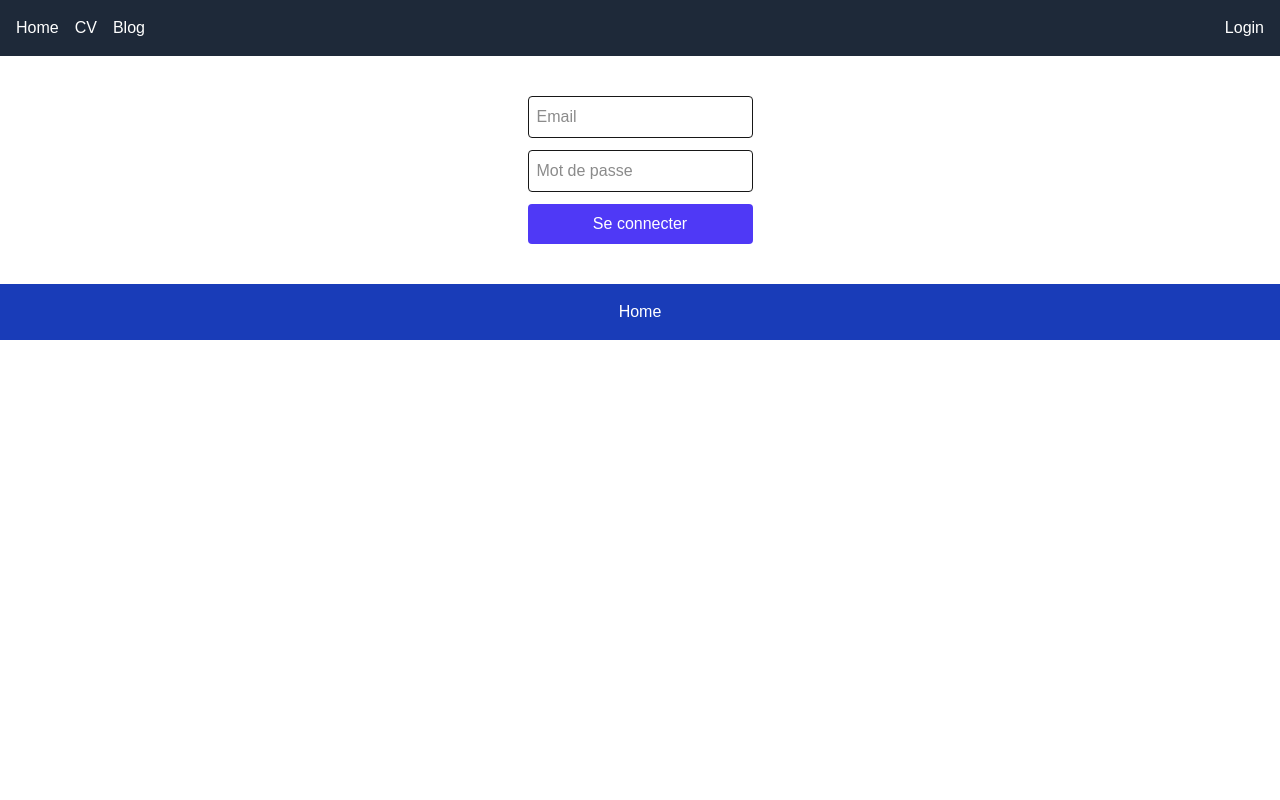
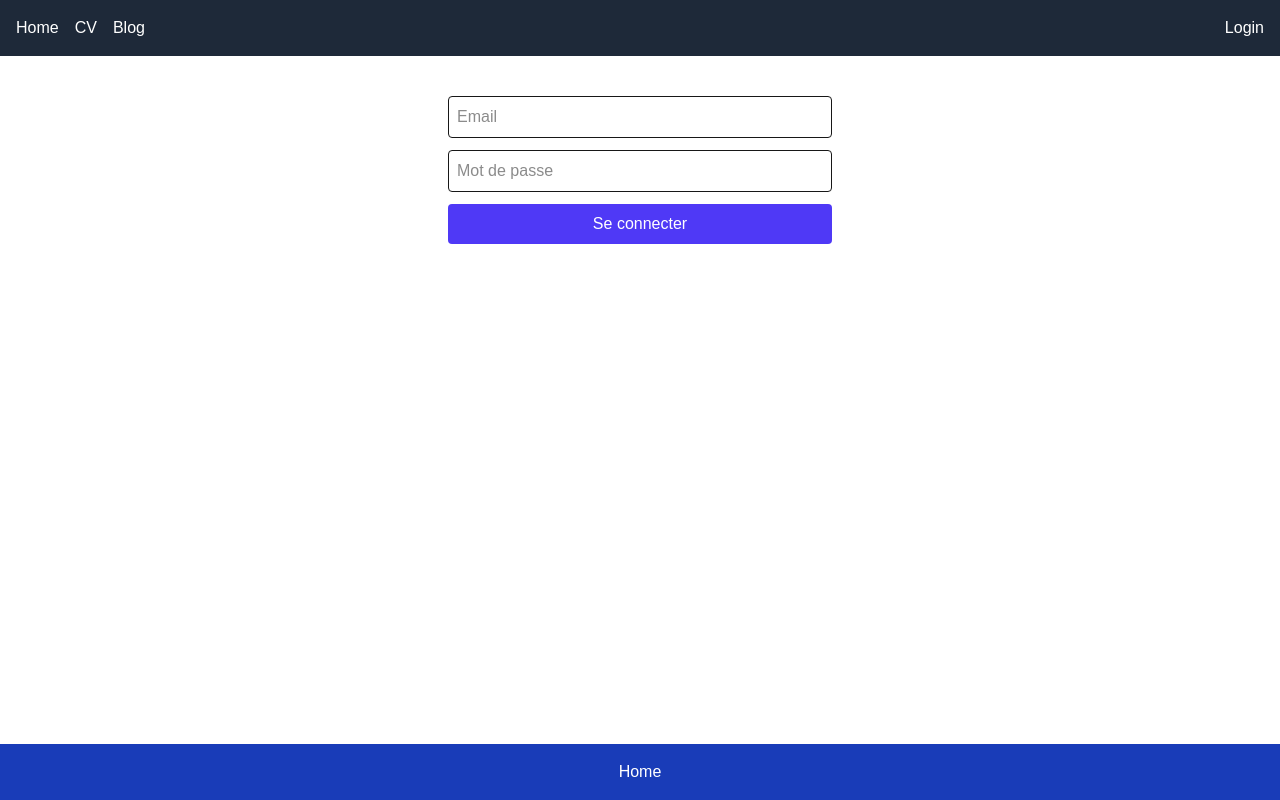
Before and after one commit to FlorianJUR/my-app, a Next.js app: page /Login in a window 1280 px wide. Built offline with nearby package versions, Linux system fonts and the light colour scheme.

Commit message:
put footbar on the bottom

```diff
--- a/app/layout.tsx
+++ b/app/layout.tsx
@@ -25,9 +25,9 @@ export default function RootLayout({ children }: LayoutProps<"/">) {
       lang="en"
       className={`${geistSans.variable} ${geistMono.variable} h-full antialiased`}
     >
-      <body className="min-h-full flex flex-col">
+      <body className="min-h-screen flex flex-col">
         <Navbar />
-        {children}
+        <main className="flex-1">{children}</main>
         <Footer />
       </body>
     </html>
```
